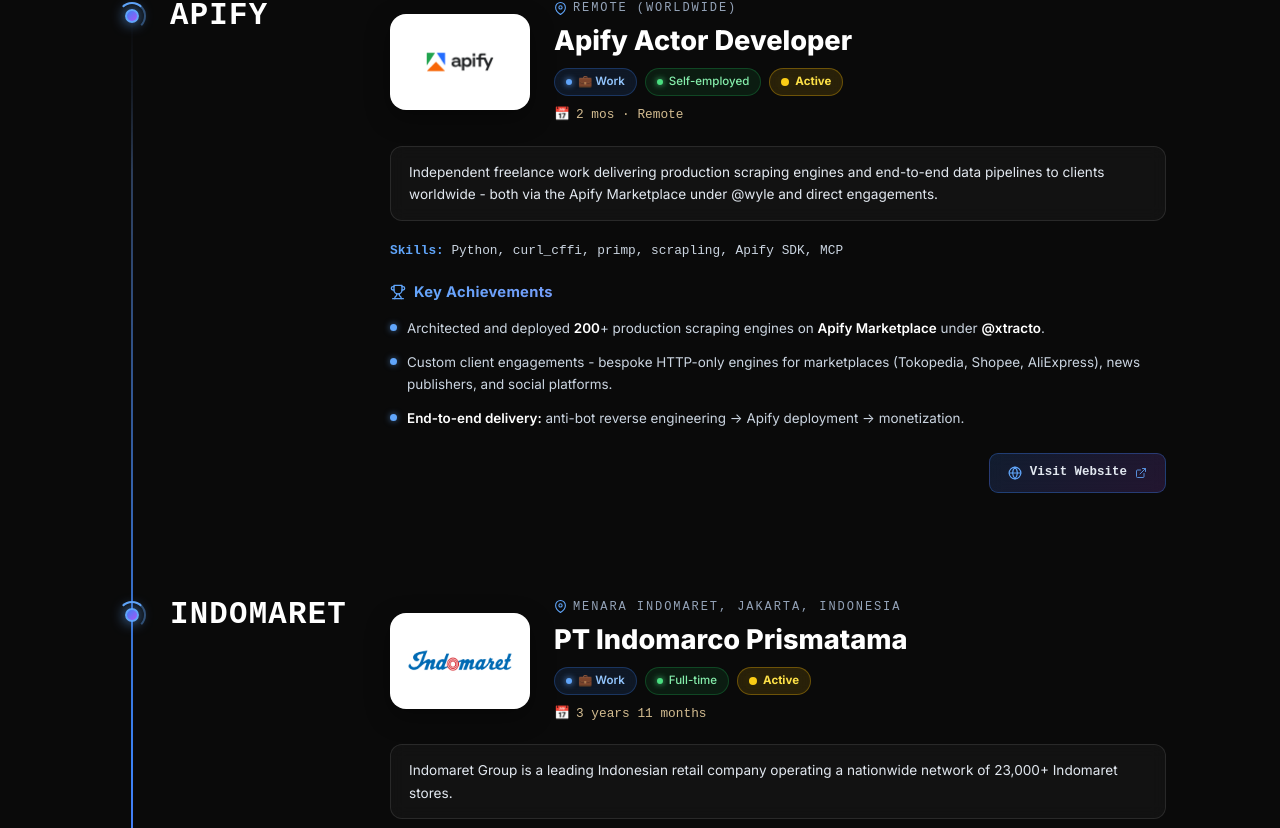
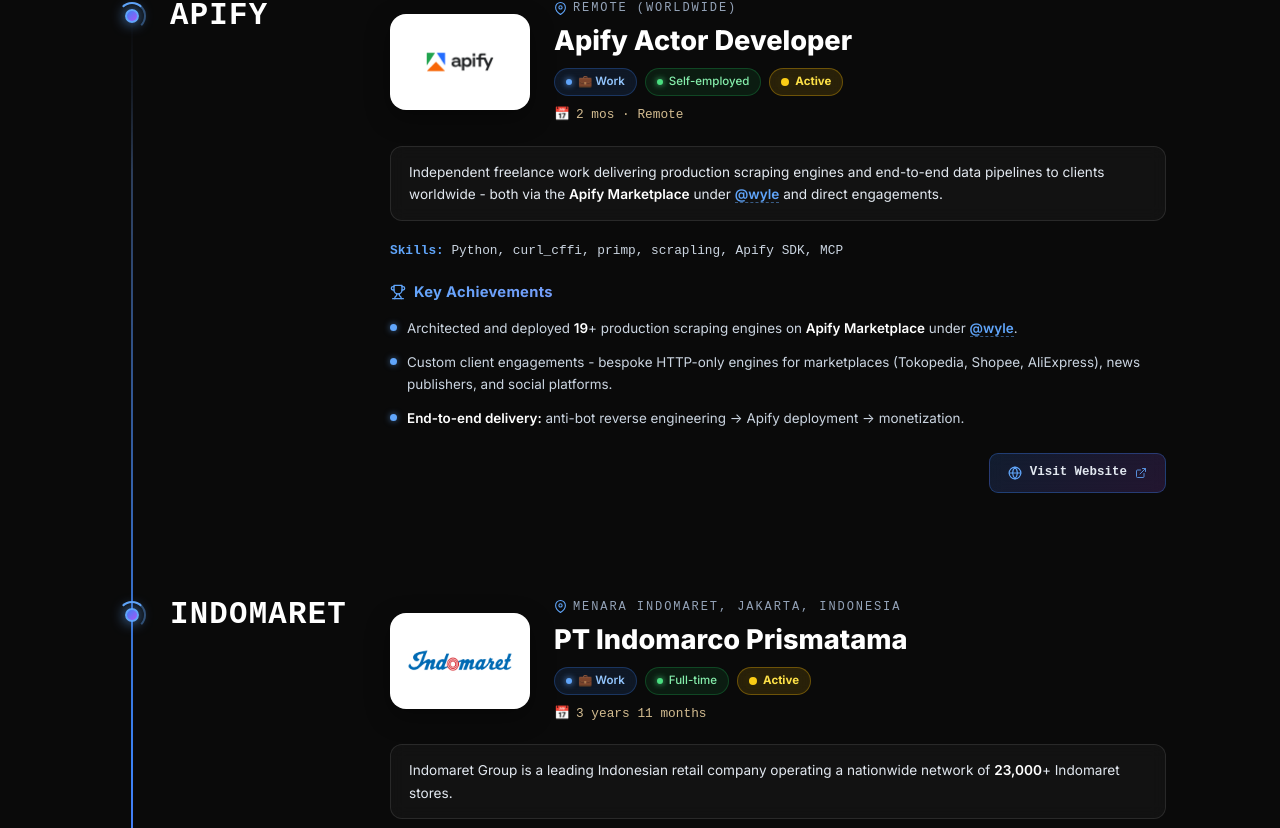
Before and after one commit to willylengkong/willylengkong-portfolio, a React (Vite) app: page / in a window 1280 px wide. Shown: the part 4092-4920 px from the top of the page. Built offline with nearby package versions, Linux system fonts and the light colour scheme.

Commit message:
feat(experience): update Apify achievement to 19+ engines under @wyle with clickable profile link

```diff
--- a/src/components/Experience.jsx
+++ b/src/components/Experience.jsx
@@ -205,7 +205,7 @@
                       {/* Company Overview Callout */}
                       {item.overview && (
                         <div className="overview-callout-box">
-                          <p>{item.overview}</p>
+                          <p>{renderHighlightedSpan(item.overview)}</p>
                         </div>
                       )}
 
@@ -1033,14 +1033,43 @@
 
 function renderHighlightedSpan(content) {
   // Automatically bold key numbers, percentages, and metrics for high visual impact
+  // And render @wyle as a clickable blue link to https://apify.com/wyle
   const regex = /(\b\d+[\d,.]*(?:%|\+|s| reports| stores| departments| SKUs| products)?\b|\b99\.3% efficiency gain\b|OI Save vs\. Indomaret|SPD, APC, and STD|Python-based reporting automation|Apify Marketplace|@xtracto|@wyle)/gi;
   const parts = content.split(regex);
   return (
     <span>
       {parts.map((part, i) => {
         if (!part) return null;
+        if (/^@wyle$/i.test(part)) {
+          return (
+            <a
+              key={i}
+              href="https://apify.com/wyle"
+              target="_blank"
+              rel="noopener noreferrer"
+              style={{
+                color: '#60a5fa',
+                fontWeight: 600,
+                textDecoration: 'none',
+                borderBottom: '1px dashed rgba(96, 165, 250, 0.5)',
+                transition: 'all 0.2s ease',
+                cursor: 'pointer',
+              }}
+              onMouseEnter={(e) => {
+                e.currentTarget.style.color = '#93c5fd';
+                e.currentTarget.style.borderBottomColor = '#93c5fd';
+              }}
+              onMouseLeave={(e) => {
+                e.currentTarget.style.color = '#60a5fa';
+                e.currentTarget.style.borderBottomColor = 'rgba(96, 165, 250, 0.5)';
+              }}
+            >
+              {part}
+            </a>
+          );
+        }
         if (
-          /^(?:\d+[\d,.]*(?:%|\+|s| reports| stores| departments| SKUs| products)?|99\.3% efficiency gain|OI Save vs\. Indomaret|SPD, APC, and STD|Python-based reporting automation|Apify Marketplace|@xtracto|@wyle)$/i.test(part)
+          /^(?:\d+[\d,.]*(?:%|\+|s| reports| stores| departments| SKUs| products)?|99\.3% efficiency gain|OI Save vs\. Indomaret|SPD, APC, and STD|Python-based reporting automation|Apify Marketplace|@xtracto)$/i.test(part)
         ) {
           return (
             <strong key={i} style={{ color: '#ffffff', fontWeight: 600 }}>
--- a/src/data/portfolioData.js
+++ b/src/data/portfolioData.js
@@ -342,7 +342,7 @@
         location: "Remote (Worldwide)",
         skills: "Python, curl_cffi, primp, scrapling, Apify SDK, MCP",
         achievements: [
-          "Architected and deployed 200+ production scraping engines on Apify Marketplace under @xtracto.",
+          "Architected and deployed 19+ production scraping engines on Apify Marketplace under @wyle.",
           "Custom client engagements - bespoke HTTP-only engines for marketplaces (Tokopedia, Shopee, AliExpress), news publishers, and social platforms.",
           "End-to-end delivery: anti-bot reverse engineering → Apify deployment → monetization."
         ]
```
